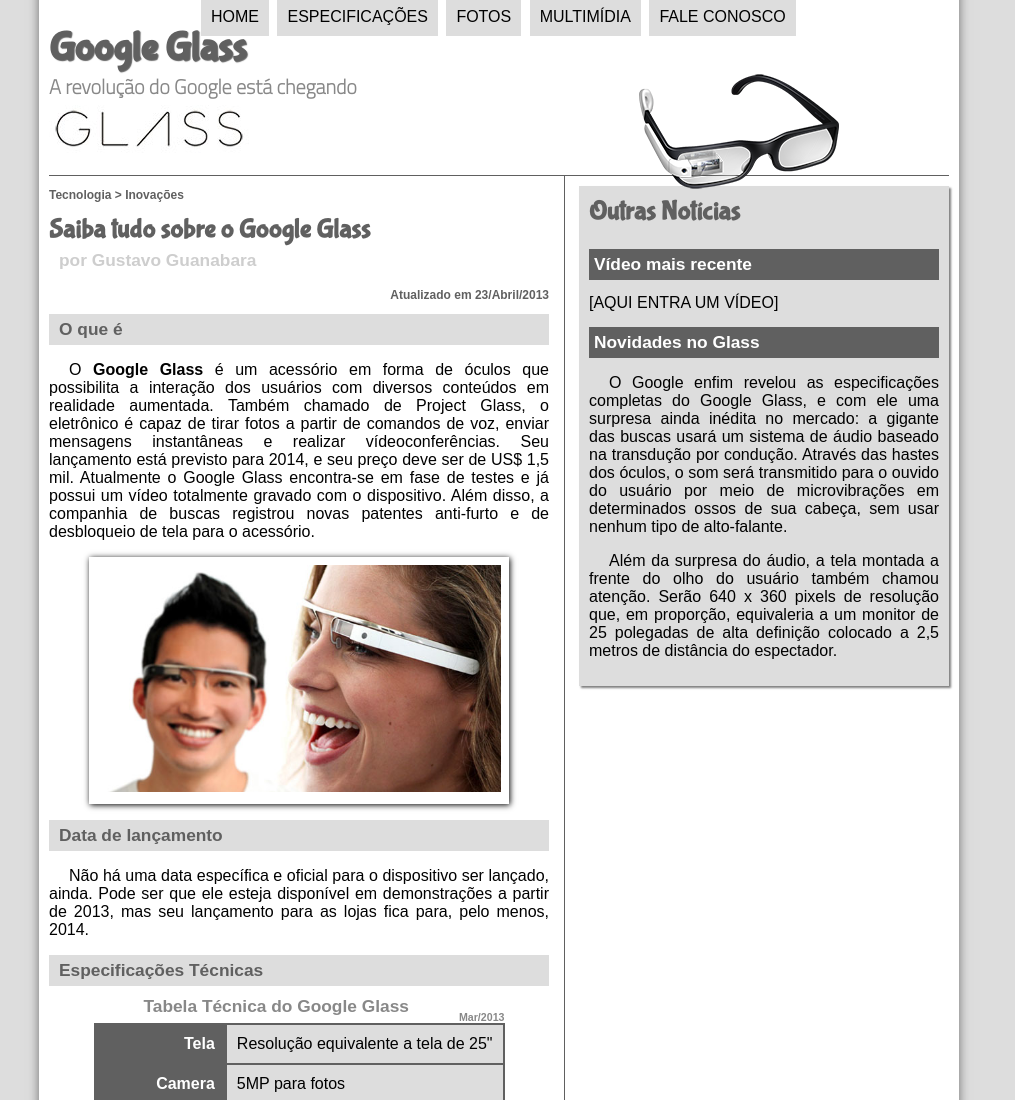
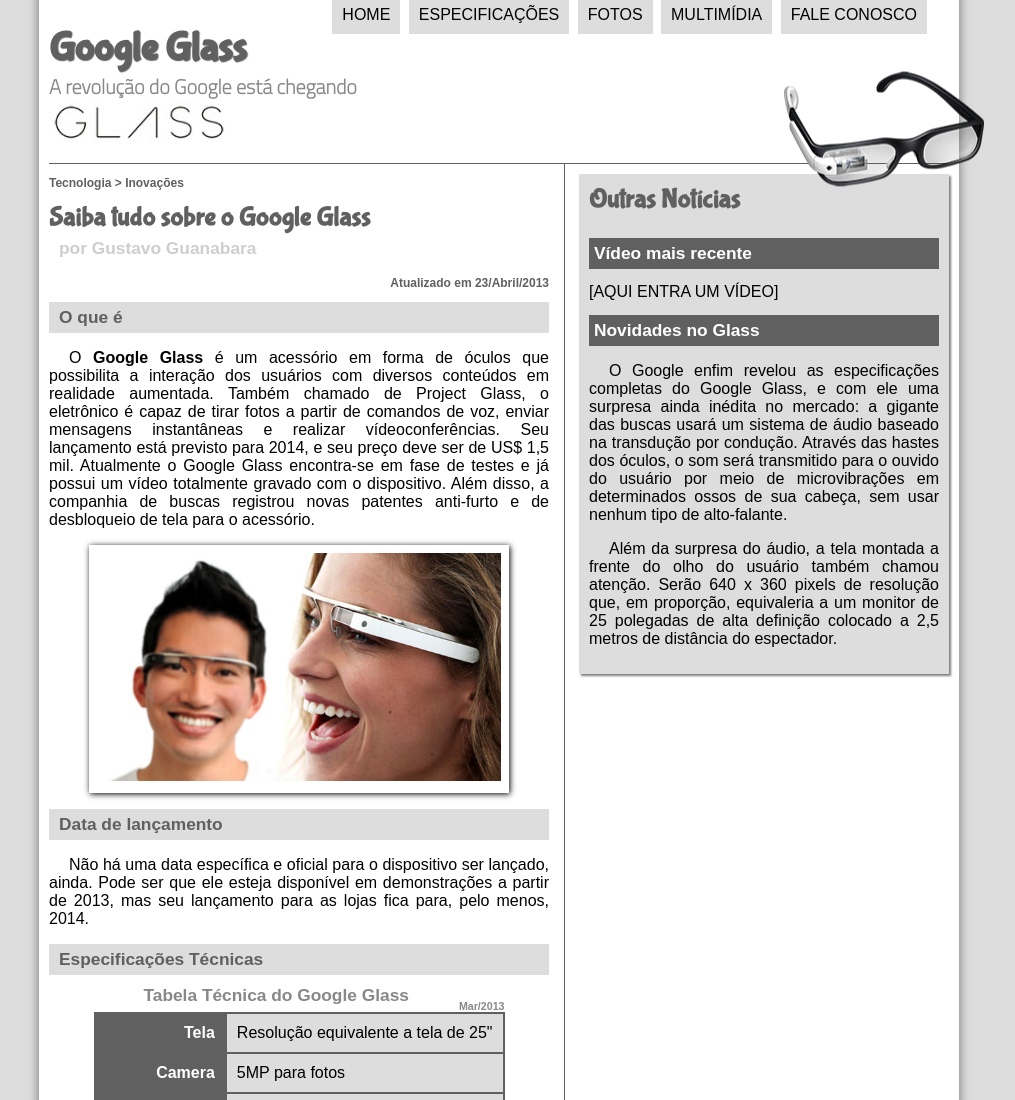
Before and after one commit to luandasm/glass-html5, a plain HTML site: page index.html in a window 1280 px wide. Shown: the top 1100 px of the page, without its empty margins (141-1156 px from the left). Drawn offline with Linux system fonts and the light colour scheme.

Commit message:
melhoria no cabeçalho

```diff
--- a/_css/estilo.css
+++ b/_css/estilo.css
@@ -39,16 +39,65 @@ a:hover {
 
 /*cabecalho do site*/
 
-header#cabecalho img#icone {
+.contain-images {
+    width: 100%;
+    display: flex;
+    margin-top: -20px;
+    position: relative;
+}
+
+.image {
+    width: 50%;
+    height: 100%;
+}
+
+.image-logo {
+    height: 50px;
+    background: url(../_imagens/glass-logo-peq.jpg) no-repeat 0px;
+    background-size: 180px;
+}
+
+.image-icon {
+    background-size: contain;
+    min-height: 120px;
+    min-width: 200px;
+    z-index: 2;
+}
+
+.image-icon.glass {
+    background: url(../_imagens/glass-oculos-preto-peq.png) no-repeat 0px;
+}
+
+.image-icon.home {
+    background: url(../_imagens/home.png) no-repeat 0px;
+}
+
+.image-icon.especificacoes {
+    background: url(../_imagens/especificacoes.png) no-repeat 0px;
+
+}
+
+.image-icon.fotos {
+    background: url(../_imagens/fotos.png) no-repeat 0px;
+}
+
+.image-icon.multimidia {
+    background: url(../_imagens/multimidia.png) no-repeat 0px;
+}
+
+.image-icon.contato {
+    background: url(../_imagens/contato.png) no-repeat 0px;
+}
+
+#icone {
     position: absolute;
-    left: 780px;
-    top: 70px;
+    bottom: -40px;
+    right: -35px;
 }
 
 header#cabecalho {
     border-bottom: 1px #606060 solid;
-    height: 150px;
-    background: url(../_imagens/glass-logo-peq.jpg) no-repeat 0px 80px
+    padding-bottom: 15px;
 }
 
 header#cabecalho h1 {
@@ -101,7 +150,10 @@ figure.foto-legenda:hover figcaption {
 /* formatacao do menu */
 
 nav#menu {
-    display: block;
+    width: 100%;
+    display: flex;
+    justify-content: flex-end;
+    position: relative;
 }
 
 nav#menu ul {
@@ -109,7 +161,7 @@ nav#menu ul {
     text-transform: uppercase;
     position: absolute;
     top: -20px;
-    left: 300px;
+    right: 20px;
 }
 
 nav#menu li {
@@ -175,9 +227,11 @@ header#artigo h3 {
     font-size: 12px;
     color: #606060;
 }
- .right {
+
+.right {
     text-align: right;
- }
+}
+
 /*tabela*/
 
 table#tabelaaspec {
@@ -201,7 +255,7 @@ table#tabelaaspec td.text-align-right {
 }
 
 table#tabelaaspec td.text-align-left {
-    background-color:#dddddd;
+    background-color: #dddddd;
     text-align: left;
 }
 
--- a/index.html
+++ b/index.html
@@ -9,10 +9,9 @@
 </head>
 
 <script>
-    function mudaFoto(statusfoto) {
-        const pasta = `_imagens`;
-        const nomeImagem = `${statusfoto}.png`;
-        document.getElementById("icone").src = `./${pasta}/${nomeImagem}`;
+    function mudaFoto(iconName) {
+        const element = document.getElementById("icone");
+        element.className = iconName;
     }
 </script>
 
@@ -20,24 +19,29 @@
     <div id="interface">
 
         <header id="cabecalho">
+            <nav id="menu">
+                <h1>Menu Principal</h1>
+                <ul>
+                    <li onmouseover="mudaFoto ('image-icon home')" onmouseout="mudaFoto ('image-icon glass')"><a href="index.html">Home</a></li>
+                    <li onmouseover="mudaFoto ('image-icon especificacoes')" onmouseout="mudaFoto ('image-icon glass')"><a href="specs.html">Especificações</a></li>
+                    <li onmouseover="mudaFoto ('image-icon fotos')" onmouseout="mudaFoto ('image-icon glass')"><a href="fotos.html">Fotos</a></li>
+                    <li onmouseover="mudaFoto ('image-icon multimidia')" onmouseout="mudaFoto ('image-icon glass')"><a href="multimidia.html">Multimídia</a></li>
+                    <li onmouseover="mudaFoto ('image-icon contato')" onmouseout="mudaFoto ('image-icon glass')"><a href="fale-conosco.html">Fale conosco</a></li>
+                </ul>
+            </nav>
+
             <hgroup>
                 <h1>Google Glass</h1>
                 <h2>A revolução do Google está chegando</h2>
             </hgroup>
-
-            <img id="icone" src="./_imagens/glass-oculos-preto-peq.png"/>
-
-            <nav id="menu">
-                <h1>Menu Principal</h1>
-                <ul>
-                    <li onmouseover="mudaFoto ('home')" onmouseout="mudaFoto ('glass-oculos-preto-peq')"><a href="index.html">Home</a></li>
-                    <li onmouseover="mudaFoto ('especificacoes')" onmouseout="mudaFoto ('glass-oculos-preto-peq')"><a href="specs.html">Especificações</a></li>
-                    <li onmouseover="mudaFoto ('fotos')" onmouseout="mudaFoto ('glass-oculos-preto-peq')"><a href="fotos.html">Fotos</a></li>
-                    <li onmouseover="mudaFoto ('multimidia')" onmouseout="mudaFoto ('glass-oculos-preto-peq')"><a href="multimidia.html">Multimídia</a></li>
-                    <li onmouseover="mudaFoto ('contato')" onmouseout="mudaFoto ('glass-oculos-preto-peq')"><a href="fale-conosco.html">Fale conosco</a></li>
-                </ul>
-            </nav>
-
+            <div class="contain-images">
+                <div class="image">
+                    <div class="image-logo"></div>
+                </div>
+                <div class="image">
+                    <div id="icone" class="image-icon glass"></div>
+                </div>
+            </div>
         </header>
 
         <section id="corpo">
```
Also changed, not shown: _css/specs.css (+4 -6 lines), specs.html (+2 -2 lines).
